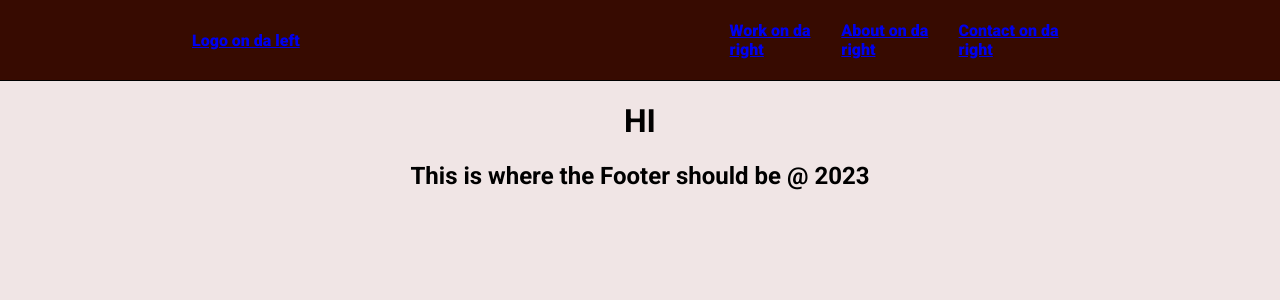
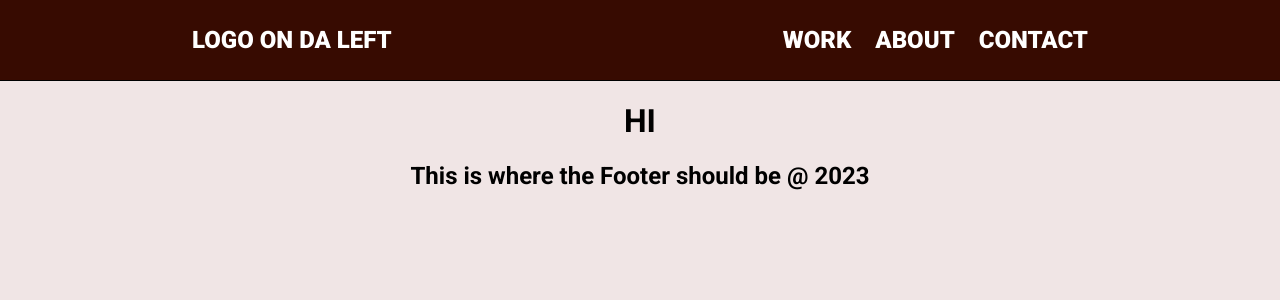
Before and after one commit to ying-lenny/Portfolio-Site-OL, a React (Create React App) app: page /page in a window 1280 px wide. Shown: the top 300 px of the page. Built offline with nearby package versions, Linux system fonts and the light colour scheme.

Commit message:
Changed css styling of header

```diff
--- a/src/Components/Header.js
+++ b/src/Components/Header.js
@@ -9,9 +9,17 @@ export default function Header() {
 					<Link to='/' >Logo on da left</Link>
 				</div>
 				<div className="header-right">
-                    <Link to='/' >Work on da right</Link>
-                    <Link to='/page' >About on da right</Link>
-                    <Link to='/' >Contact on da right</Link>
+					<ul>
+						<li>
+							<Link to='/' >Work</Link>
+						</li>
+						<li>
+							<Link to='/page' >About</Link>
+						</li>
+						<li>
+							<Link to='/' >Contact</Link>
+						</li>
+					</ul>
 				</div>
 			</nav>
 		</header>
--- a/src/Styles/_Header.scss
+++ b/src/Styles/_Header.scss
@@ -11,6 +11,7 @@
 
   .header-links {
     font-weight: 900;
+    font-size: 1.5em;
     display: flex;
     justify-content: space-between;
     align-items: center;
@@ -18,11 +19,30 @@
     padding: 0 3em;
     width: 70%;
     margin: auto;
+  }
+
+  .header-left a {
+    text-decoration: none;
+    text-transform: uppercase;
     color: white;
   }
 
   .header-right {
-    display: flex;
-    justify-content: space-around;
-    width: 40%;
+    & ul {
+      display: flex;
+      align-items: center;
+      list-style-type: none;
+    }
+    & li a {
+      text-decoration: none;
+      text-transform: uppercase;
+      transition: 0.25s;
+      color: white;
+      &:hover {
+        letter-spacing: 0.1em;
+      }
+    }
+    & li:not(:first-child) a {
+      padding-left: 1em;
+    }
   }
--- a/src/Styles/main.css
+++ b/src/Styles/main.css
@@ -29,6 +29,7 @@ body {
 
 .header-links {
   font-weight: 900;
+  font-size: 1.5em;
   display: flex;
   justify-content: space-between;
   align-items: center;
@@ -36,13 +37,30 @@ body {
   padding: 0 3em;
   width: 70%;
   margin: auto;
+}
+
+.header-left a {
+  text-decoration: none;
+  text-transform: uppercase;
   color: white;
 }
 
-.header-right {
+.header-right ul {
   display: flex;
-  justify-content: space-around;
-  width: 40%;
+  align-items: center;
+  list-style-type: none;
+}
+.header-right li a {
+  text-decoration: none;
+  text-transform: uppercase;
+  transition: 0.25s;
+  color: white;
+}
+.header-right li a:hover {
+  letter-spacing: 0.1em;
+}
+.header-right li:not(:first-child) a {
+  padding-left: 1em;
 }
 
 .tiles {
```
Also changed, not shown: src/Pages/ProjectPage.js (+5 -5 lines), src/Components/About.js (indentation only), src/Components/Contact.js (indentation only), src/Components/Footer.js (indentation only), src/Pages/Homepage.js (indentation only), src/Styles/_App.scss (indentation only), src/Styles/_Projects.scss (indentation only), 1 other file (tests, documents, lock files or other folders). Lines whose indentation alone changed are shown as unchanged.
